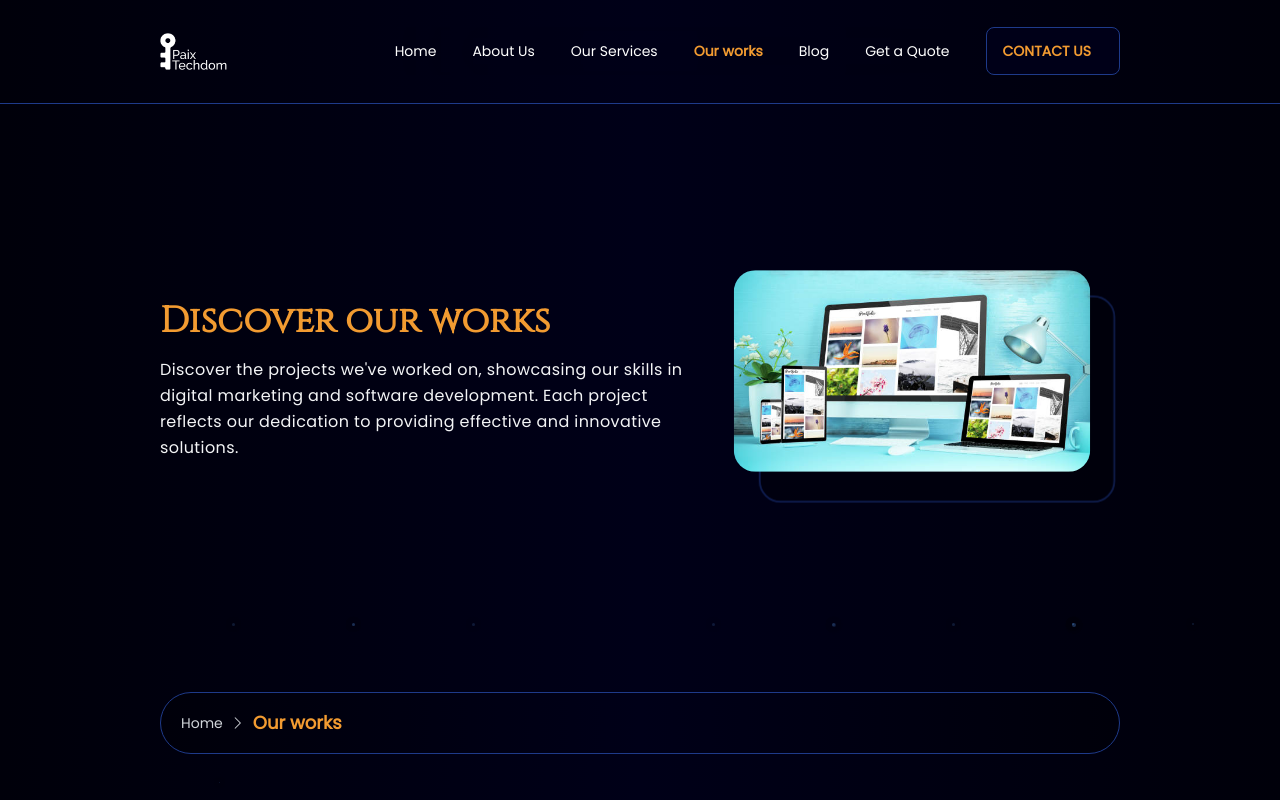
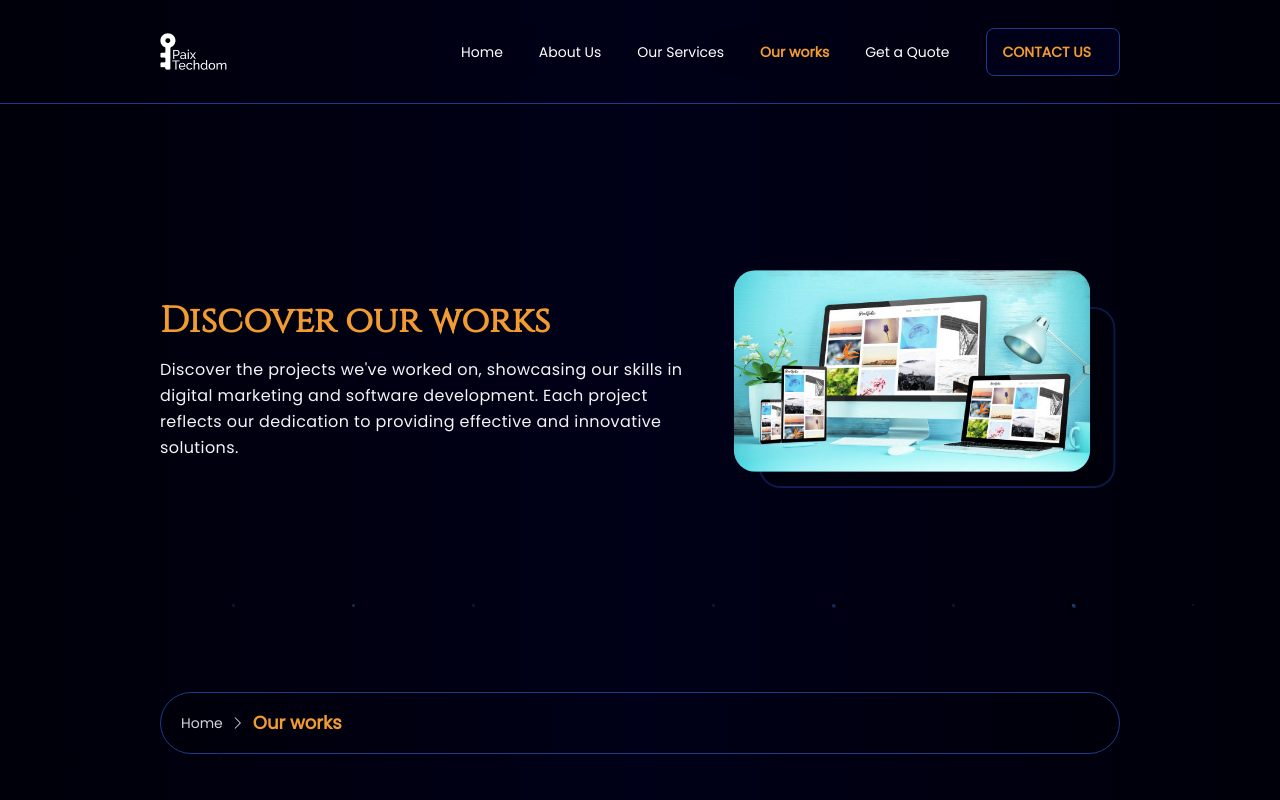
Before and after one commit to paixtechdom/paixtechdomblog, a React (Vite) app: page /works in a window 1280 px wide. Shown: the top 800 px of the page. Built offline with nearby package versions, Linux system fonts and the light colour scheme.

Commit message:
hid blog page

```diff
--- a/src/AppRouter.tsx
+++ b/src/AppRouter.tsx
@@ -4,8 +4,8 @@ import React, {Suspense, useEffect, useState } from 'react';
 import { HelmetProvider  } from 'react-helmet-async';
 
 
-import ABlogPage from './pages/Blog/ABlog/page';
-import Blog from './pages/Blog/page';
+// import ABlogPage from './pages/Blog/ABlog/page';
+// import Blog from './pages/Blog/page';
 
 const Home = React.lazy(() => import('./pages/Home/Home'))
 const About = React.lazy(() => import('./pages/About/About'))
@@ -96,8 +96,8 @@ export const AppRouter = () => {
                             <Route path="/works" element={<Portfolio />}/>
                             <Route path="/Quote" element={<Quote />}/>
                             <Route path="/contact" element={<Contact />}/>
-                            <Route path="/blog" element={<Blog />}/>
-                            <Route path="/blog/:slug" element={<ABlogPage />}/>
+                            {/* <Route path="/blog" element={<Blog />}/> */}
+                            {/* <Route path="/blog/:slug" element={<ABlogPage />}/> */}
 
                             <Route path="*" element={<PageNotFound />} />
                         </Routes>
--- a/src/assets/Constants.ts
+++ b/src/assets/Constants.ts
@@ -27,11 +27,11 @@ const Navs = [
         icon:'journal-code',
         link:'works',
     },
-    {
-        name:'Blog',
-        icon: 'file-earmark-richtext',
-        link:'Blog',
-    },
+    // {
+    //     name:'Blog',
+    //     icon: 'file-earmark-richtext',
+    //     link:'Blog',
+    // },
     {
         name:'Get a Quote',
         icon:'tags-fill',
```
